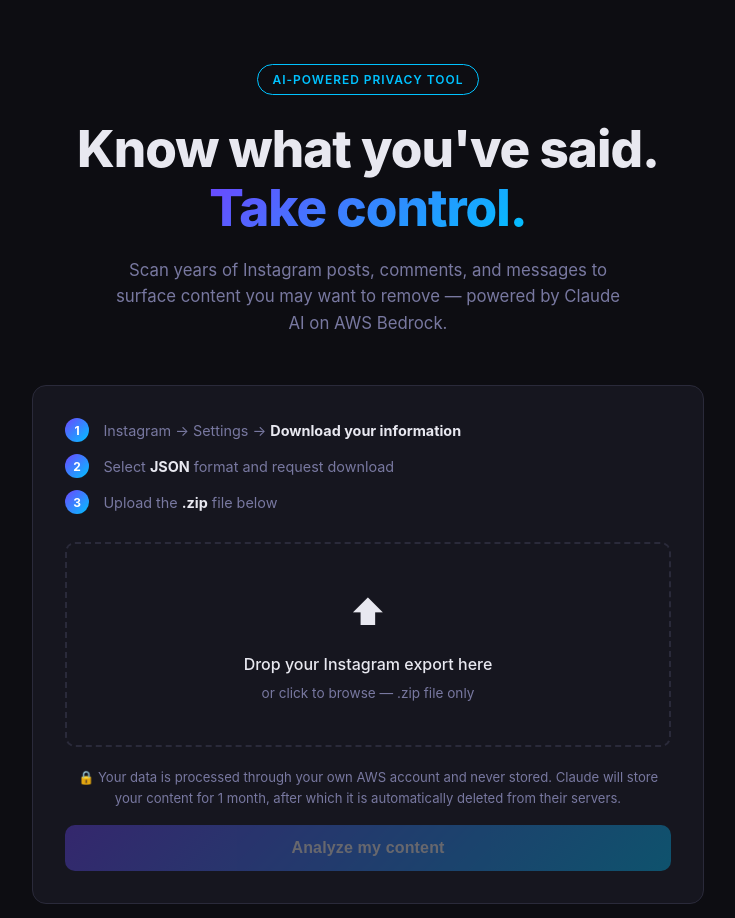
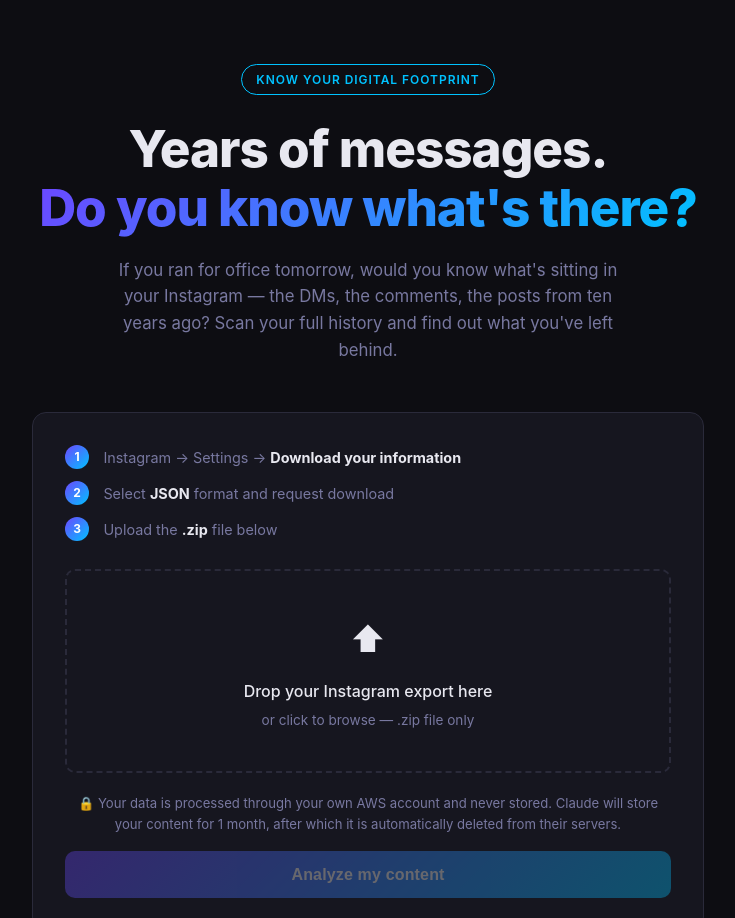
Before and after one commit to gcolomar/instagram-politician, a plain HTML site: page frontend/index.html in a window 1280 px wide. Shown: the top 918 px of the page, without its empty margins (272-1007 px from the left). Drawn offline with Linux system fonts and the light colour scheme.

Commit message:
Reframe hero and README around digital footprint awareness

```diff
--- a/frontend/index.html
+++ b/frontend/index.html
@@ -11,9 +11,9 @@
   <!-- Upload -->
   <div class="page" id="uploadSection">
     <div class="hero">
-      <div class="badge">AI-Powered Privacy Tool</div>
-      <h1>Know what you've said.<br><span class="gradient-text">Take control.</span></h1>
-      <p class="hero-sub">Scan years of Instagram posts, comments, and messages to surface content you may want to remove — powered by Claude AI on AWS Bedrock.</p>
+      <div class="badge">Know Your Digital Footprint</div>
+      <h1>Years of messages.<br><span class="gradient-text">Do you know what's there?</span></h1>
+      <p class="hero-sub">If you ran for office tomorrow, would you know what's sitting in your Instagram — the DMs, the comments, the posts from ten years ago? Scan your full history and find out what you've left behind.</p>
     </div>
 
     <div class="upload-card">
```
Also changed, not shown: README.md.
